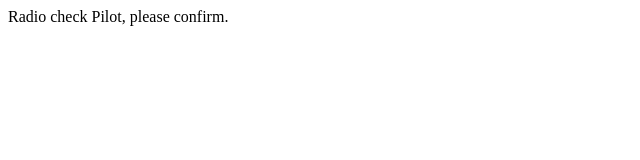
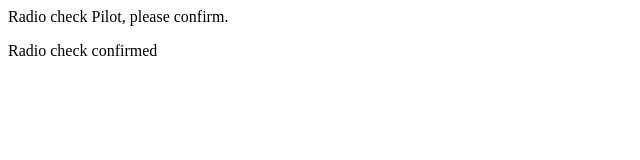
Before and after one commit to mreaves82/newLog, a plain HTML site: page index.html in a window 1280 px wide. Shown: the whole page, without its empty margins (0-640 px from the left). Drawn offline with Linux system fonts and the light colour scheme.

Commit message:
Added second line to log.

```diff
--- a/index.html
+++ b/index.html
@@ -2,6 +2,7 @@
 
 <body>
 	<p>Radio check Pilot, please confirm.</p>
+	<p>Radio check confirmed</p>
 </body>
 
 </html>
```
